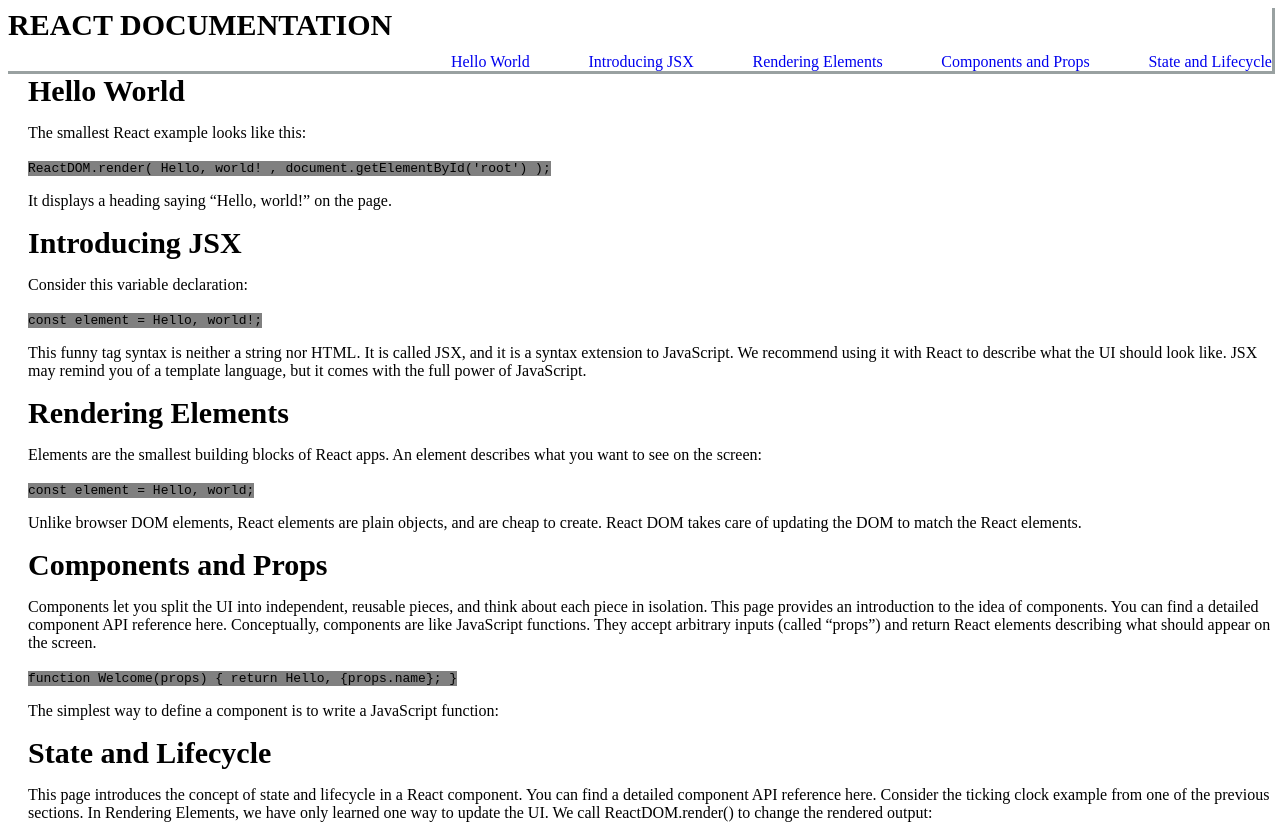
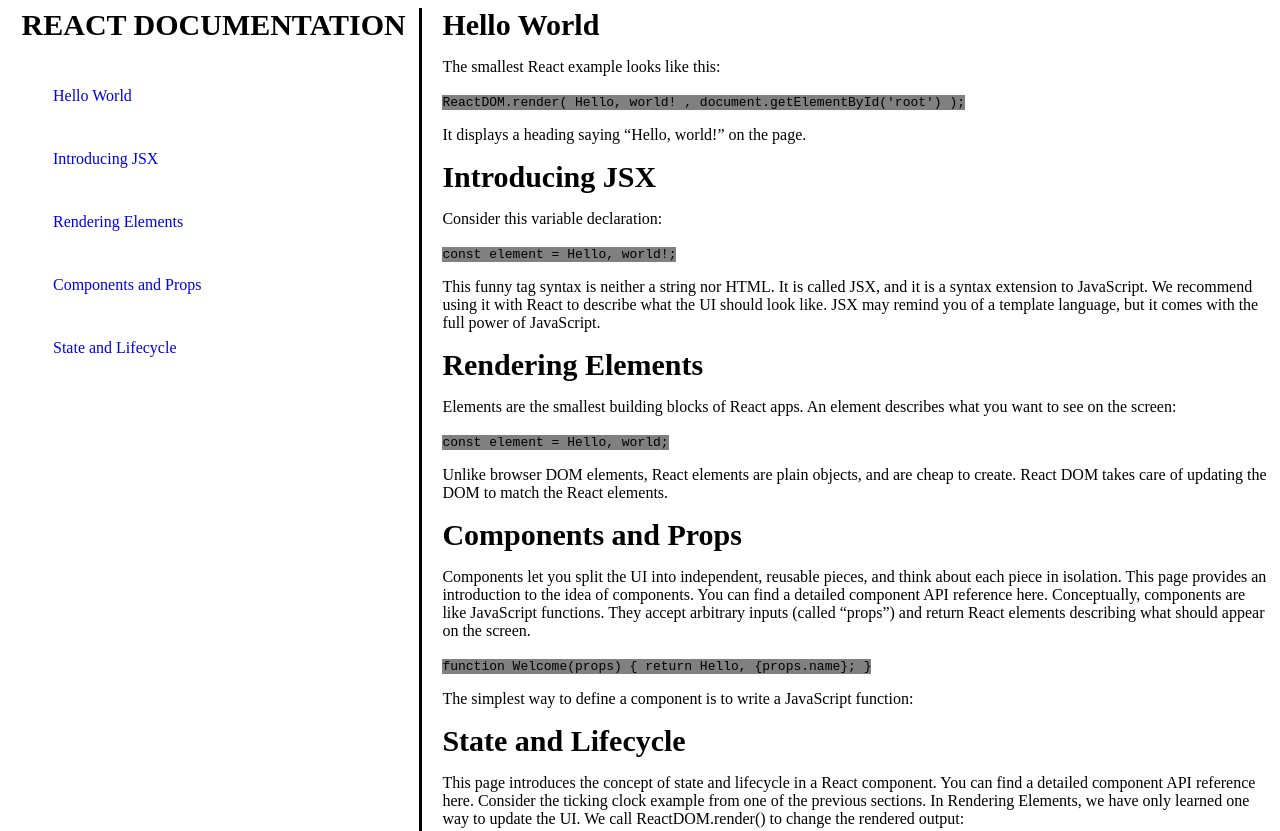
Before and after one commit to kelvinbush/microverse-html-css-project, a plain HTML site: page index.html in a window 1280 px wide. Shown: the top 831 px of the page. Drawn offline with Linux system fonts and the light colour scheme.

Commit message:
fix media queries

```diff
--- a/css/style.css
+++ b/css/style.css
@@ -1,14 +1,21 @@
 #navbar {
-    position: sticky;
-    min-width: 290px;
-    width: 300px;
-    height: 100%;
-    border-right: solid;
+	width: 100%;
+	border-bottom: solid;
 	border-color: rgba(0, 22, 22, 0.4);
+	display: flex;
+	flex-wrap: wrap;
+	justify-content: center;
+	align-items: start;
+	padding-bottom: 20px;
 }
-
+#main-header {
+	display: block;
+	width: 100%;
+	text-align: center;
+}
 #main-doc {
 	display: flex;
+	flex-direction: column;
 }
 
 .container {
@@ -27,23 +34,19 @@
 
 header {
 	font-size: 30px;
-    font-weight:600;
-
+	font-weight: 600;
 }
 
-@media(min-width: 700px){
+@media (min-width: 40em) {
 	#main-doc {
-        display: flex;
-        flex-direction: column;
+		flex-direction: row;
 	}
 
 	#navbar {
-        position: relative;
-        display: flex;
-        justify-content: space-between;
-        width: 100%;
-        border-bottom: solid;
-        border-color: rgba(0, 22, 22, 0.4);
+		position: sticky;
+		flex-direction: column;
+		justify-content: start;
+		border-right: solid;
 	}
 
 	.container {
--- a/index.html
+++ b/index.html
@@ -9,7 +9,7 @@
 	<body>
 		<main id="main-doc">
 			<nav id="navbar">
-				<header>REACT DOCUMENTATION</header>
+				<header id="main-header">REACT DOCUMENTATION</header>
 				<a class="nav-link" href="#Hello_World">Hello World</a>
 				<a class="nav-link" href="#Introducing_JSX">Introducing JSX</a>
 				<a class="nav-link" href="#Rendering_Elements">Rendering Elements</a>
```
Lines whose indentation alone changed are shown as unchanged.
